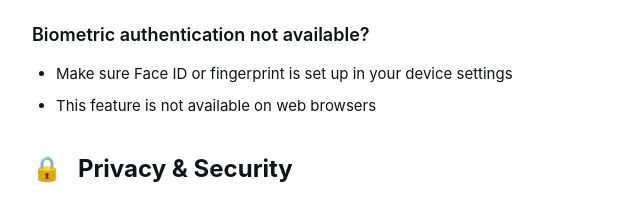
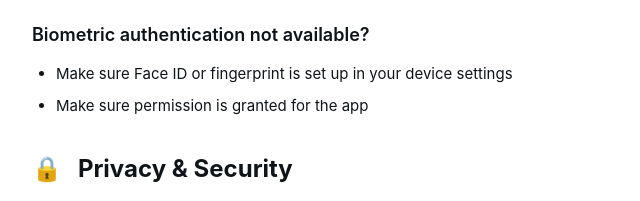
Before and after one commit to policible/support, a plain HTML site: page index.html in a window 1280 px wide. Shown: the part 2929-3130 px from the top of the page, 248-888 px from the left. Drawn offline with Linux system fonts and the light colour scheme.

Commit message:
Update index.html

```diff
--- a/index.html
+++ b/index.html
@@ -291,7 +291,7 @@
         <h3>Biometric authentication not available?</h3>
         <ul>
             <li>Make sure Face ID or fingerprint is set up in your device settings</li>
-            <li>This feature is not available on web browsers</li>
+            <li>Make sure permission is granted for the app</li>
         </ul>
 
         <h2><span class="icon">🔒</span>Privacy & Security</h2>
```
